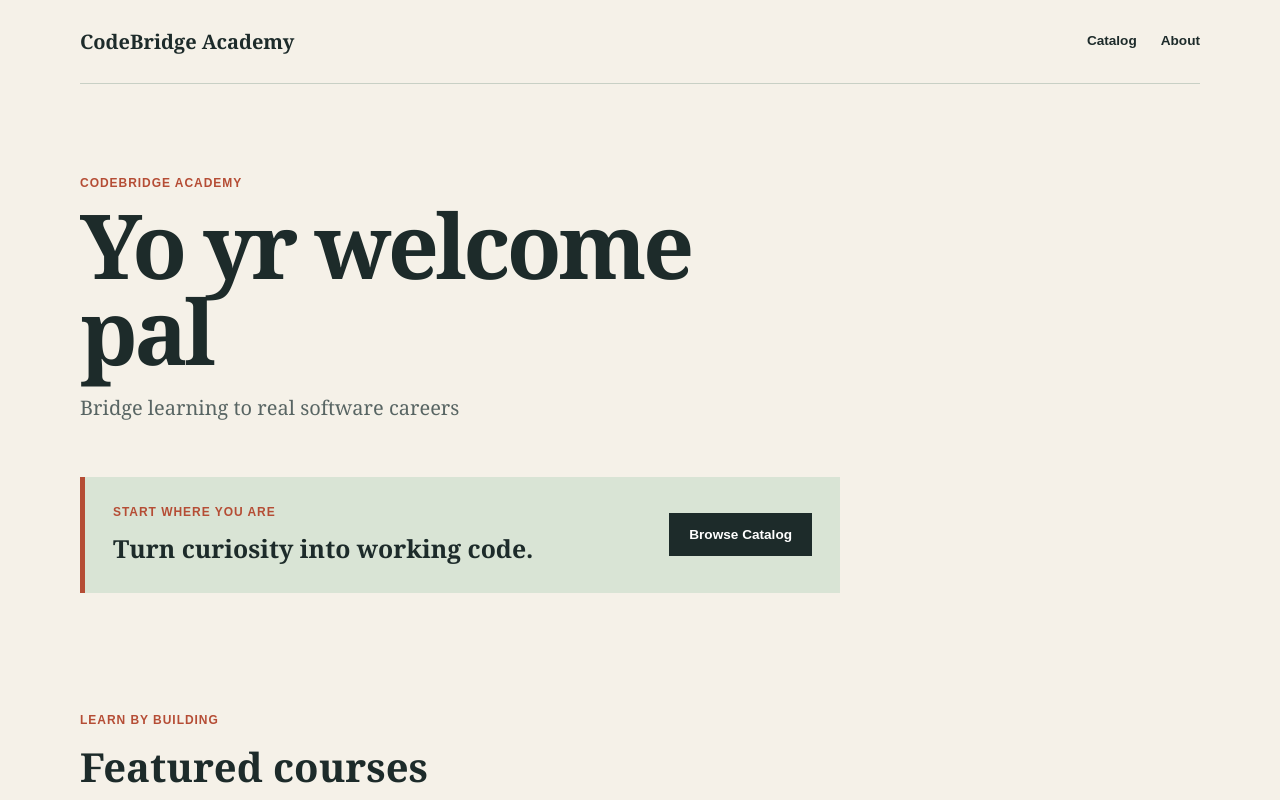
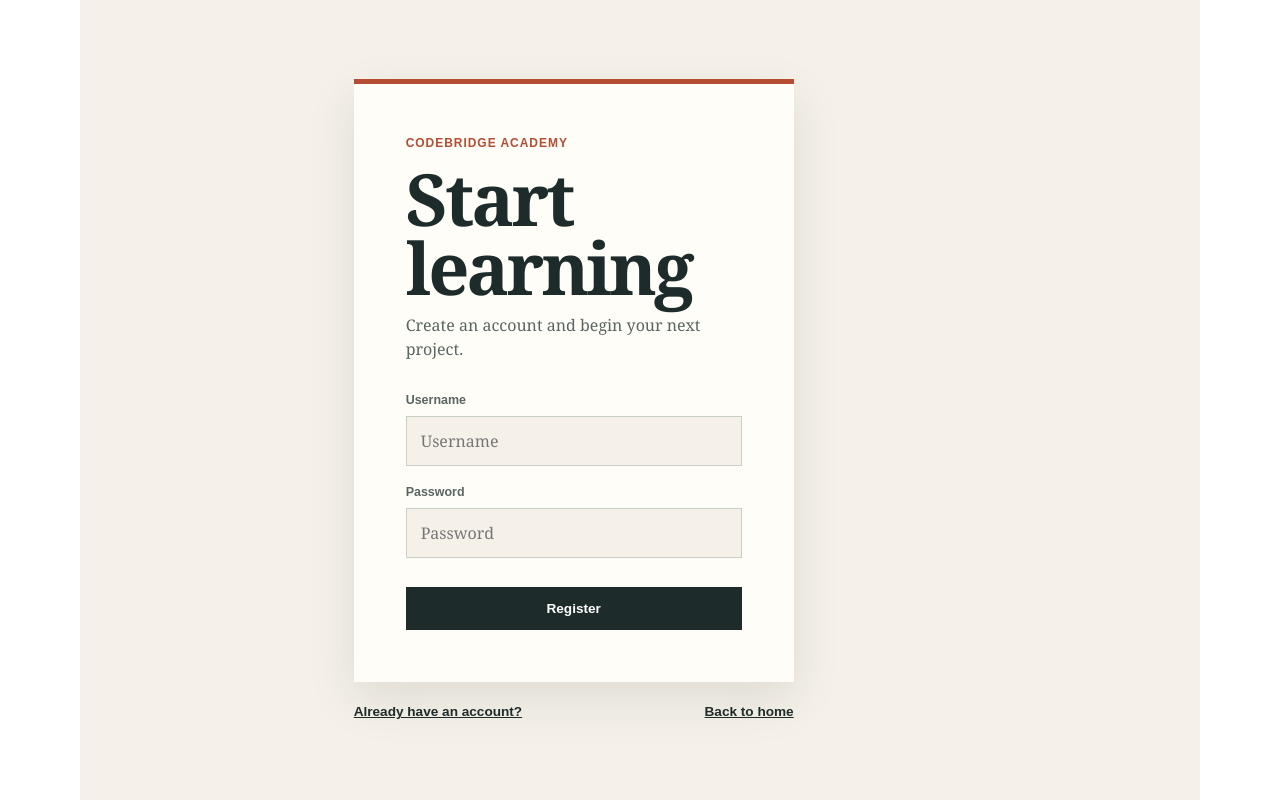
Before and after one commit to muhirecaleb/codebridge-assignment1, a React (Vite) app: page /register in a window 1280 px wide. Shown: the top 800 px of the page. Built offline with nearby package versions, Linux system fonts and the light colour scheme.

Commit message:
Add authentication pages and update routing: implement Login and Register components, and modify App component to handle navigation

```diff
--- a/src/App.jsx
+++ b/src/App.jsx
@@ -1,7 +1,17 @@
 import Home from "./pages/Home";
+import Login from "./pages/Login";
+import Register from "./pages/Register";
 
 function App() {
-  return <Home />
+  const currentPath = window.location.pathname;
+
+  return (
+    <div>
+      {currentPath === "/login" && <Login />}
+      {currentPath === "/register" && <Register />}
+      {currentPath !== "/login" && currentPath !== "/register" && <Home />}
+    </div>
+  );
 }
 
 export default App;
--- a/src/components/Header.jsx
+++ b/src/components/Header.jsx
@@ -6,7 +6,8 @@ const Header = () => {
       </a>
       <nav aria-label="Main navigation">
         <a href="#catalog-heading">Catalog</a>
-        <a href="#footer">About</a>
+        <a href="/login">Login</a>
+        <a href="/register">Register</a>
       </nav>
     </header>
   );
--- a/src/pages/Home.jsx
+++ b/src/pages/Home.jsx
@@ -26,7 +26,7 @@ const Home = () => {
             <h2 id="catalog-heading">Featured courses</h2>
           </div>
 
-           <Courses />
+          <Courses />
         </section>
       </main>
       <Footer currentYear={currentYear} />
--- /dev/null
+++ b/src/pages/Login.jsx
@@ -0,0 +1,26 @@
+import "./auth.css";
+
+const Login = () => {
+  return (
+    <main className="auth-page">
+      <section className="auth-panel" aria-labelledby="login-heading">
+        <p className="auth-eyebrow">CodeBridge Academy</p>
+        <h1 id="login-heading">Welcome back</h1>
+        <p className="auth-intro">Continue building your software skills.</p>
+        <form className="auth-form" action="">
+          <label htmlFor="login-username">Username</label>
+          <input id="login-username" type="text" placeholder="Username" />
+          <label htmlFor="login-password">Password</label>
+          <input id="login-password" type="password" placeholder="Password" />
+          <button type="submit">Login</button>
+        </form>
+      </section>
+      <nav className="auth-links" aria-label="Account navigation">
+        <a href="/register">Create an account</a>
+        <a href="/">Back to home</a>
+      </nav>
+    </main>
+  );
+};
+
+export default Login;
--- /dev/null
+++ b/src/pages/Register.jsx
@@ -0,0 +1,32 @@
+import "./auth.css";
+
+const Register = () => {
+  return (
+    <main className="auth-page">
+      <section className="auth-panel" aria-labelledby="register-heading">
+        <p className="auth-eyebrow">CodeBridge Academy</p>
+        <h1 id="register-heading">Start learning</h1>
+        <p className="auth-intro">
+          Create an account and begin your next project.
+        </p>
+        <form className="auth-form" action="">
+          <label htmlFor="register-username">Username</label>
+          <input id="register-username" type="text" placeholder="Username" />
+          <label htmlFor="register-password">Password</label>
+          <input
+            id="register-password"
+            type="password"
+            placeholder="Password"
+          />
+          <button type="submit">Register</button>
+        </form>
+      </section>
+      <nav className="auth-links" aria-label="Account navigation">
+        <a href="/login">Already have an account?</a>
+        <a href="/">Back to home</a>
+      </nav>
+    </main>
+  );
+};
+
+export default Register;
--- /dev/null
+++ b/src/pages/auth.css
@@ -0,0 +1,112 @@
+.auth-page {
+  display: grid;
+  min-height: 100vh;
+  place-content: center;
+  padding: 32px 16px;
+  background: #f5f1e8;
+  color: #1d2b2a;
+  font-family: Georgia, "Times New Roman", serif;
+}
+
+.auth-panel {
+  width: min(100%, 440px);
+  padding: clamp(28px, 6vw, 52px);
+  background: #fffdf8;
+  border-top: 5px solid #b54d35;
+  box-shadow: 0 18px 45px rgb(29 43 42 / 10%);
+}
+
+.auth-eyebrow {
+  margin: 0 0 14px;
+  color: #b54d35;
+  font:
+    700 0.75rem/1.2 Arial,
+    sans-serif;
+  letter-spacing: 0.08em;
+  text-transform: uppercase;
+}
+
+.auth-panel h1 {
+  margin: 0 0 12px;
+  font-size: clamp(2.5rem, 8vw, 4.5rem);
+  line-height: 0.95;
+}
+
+.auth-intro {
+  margin-bottom: 32px;
+  color: #586563;
+  line-height: 1.5;
+}
+
+.auth-form {
+  display: grid;
+  gap: 9px;
+}
+
+.auth-form label {
+  color: #586563;
+  font:
+    700 0.78rem Arial,
+    sans-serif;
+}
+
+.auth-form input {
+  width: 100%;
+  margin-bottom: 10px;
+  padding: 13px 14px;
+  border: 1px solid #c8d0c5;
+  background: #f5f1e8;
+  color: #1d2b2a;
+  font:
+    1rem Georgia,
+    "Times New Roman",
+    serif;
+}
+
+.auth-form input:focus {
+  outline: 3px solid rgb(181 77 53 / 25%);
+  border-color: #b54d35;
+}
+
+.auth-form button {
+  margin-top: 10px;
+  padding: 14px 20px;
+  border: 0;
+  background: #1d2b2a;
+  color: #fff;
+  cursor: pointer;
+  font:
+    700 0.85rem Arial,
+    sans-serif;
+}
+
+.auth-form button:hover,
+.auth-form button:focus-visible {
+  background: #b54d35;
+}
+
+.auth-links {
+  display: flex;
+  justify-content: space-between;
+  gap: 20px;
+  width: min(100%, 440px);
+  margin-top: 20px;
+  font:
+    600 0.85rem/1.4 Arial,
+    sans-serif;
+}
+
+.auth-links a {
+  color: #1d2b2a;
+}
+
+.auth-links a:hover {
+  color: #b54d35;
+}
+
+@media (max-width: 520px) {
+  .auth-links {
+    align-items: center;
+    flex-direction: column;
+  }
+}
```
